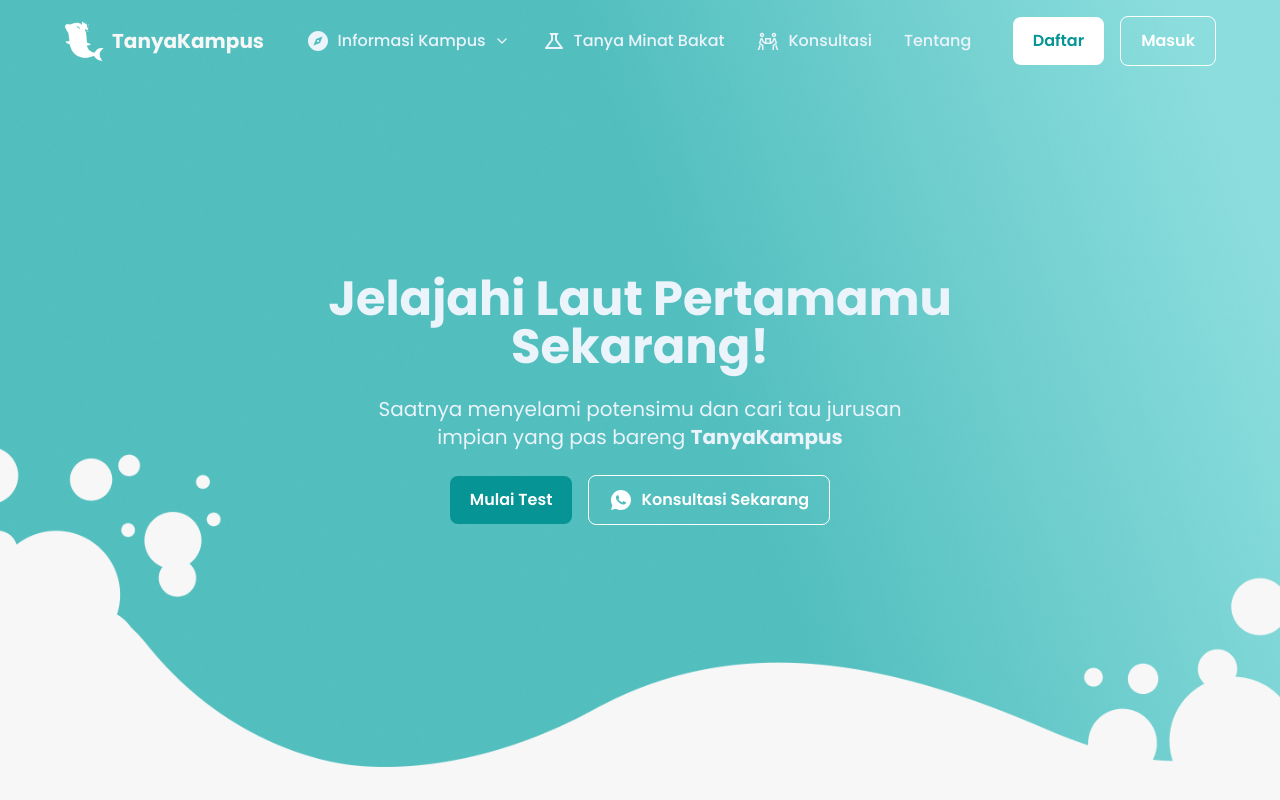
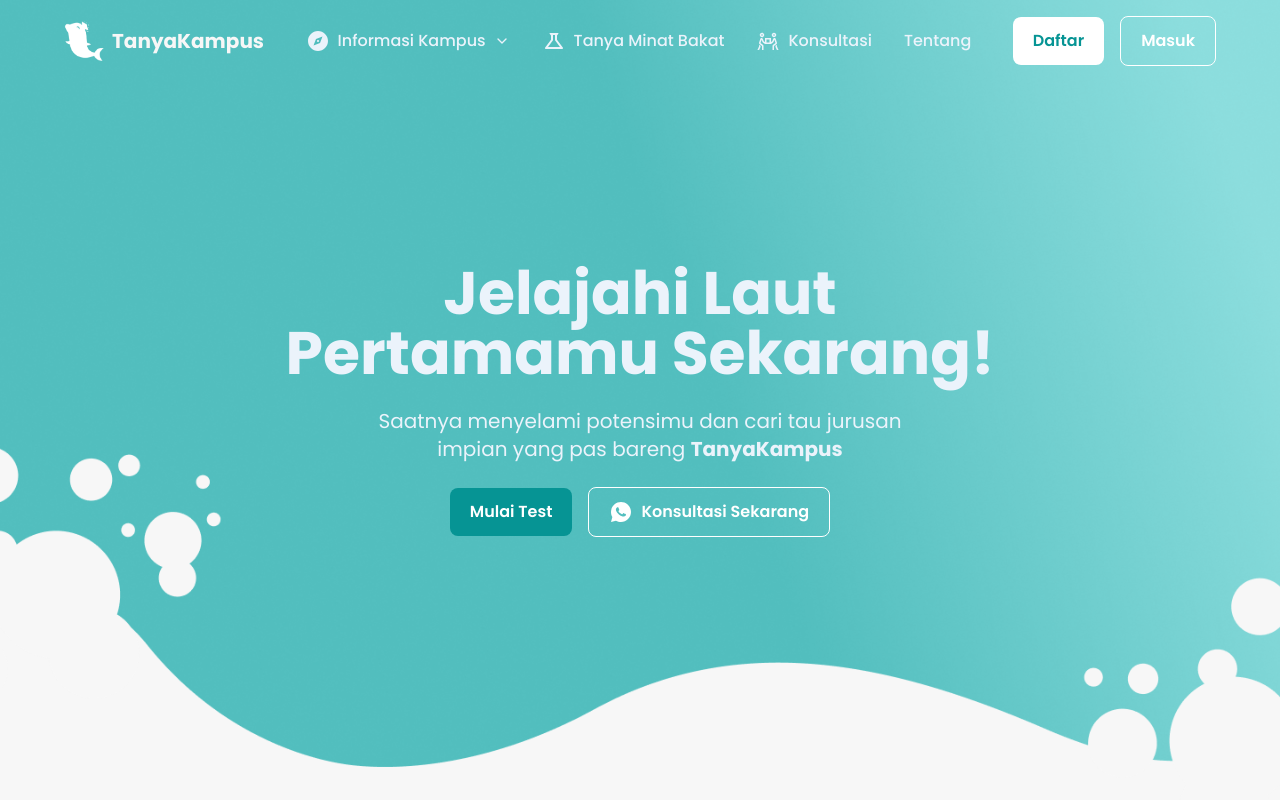
Before and after one commit to TanyaKampus/tanyakampus-web-frontend, a React (Vite) app: page / in a window 1280 px wide. Shown: the top 800 px of the page. Built offline with nearby package versions, Linux system fonts and the light colour scheme.

Commit message:
style(change): kelupaan gedein font hero request dari marco

```diff
--- a/src/pages/Home/sections/HeroSection.tsx
+++ b/src/pages/Home/sections/HeroSection.tsx
@@ -12,7 +12,7 @@
       />
 
       <div className="relative z-10 text-center px-10">
-        <h1 className="text-4xl md:text-5xl font-bold max-w-2xl mb-6">
+        <h1 className="text-6xl font-bold max-w-3xl mb-6">
           Jelajahi Laut Pertamamu Sekarang!
         </h1>
         <p className="text-lg md:text-xl max-w-xl mx-auto mb-6">
```
